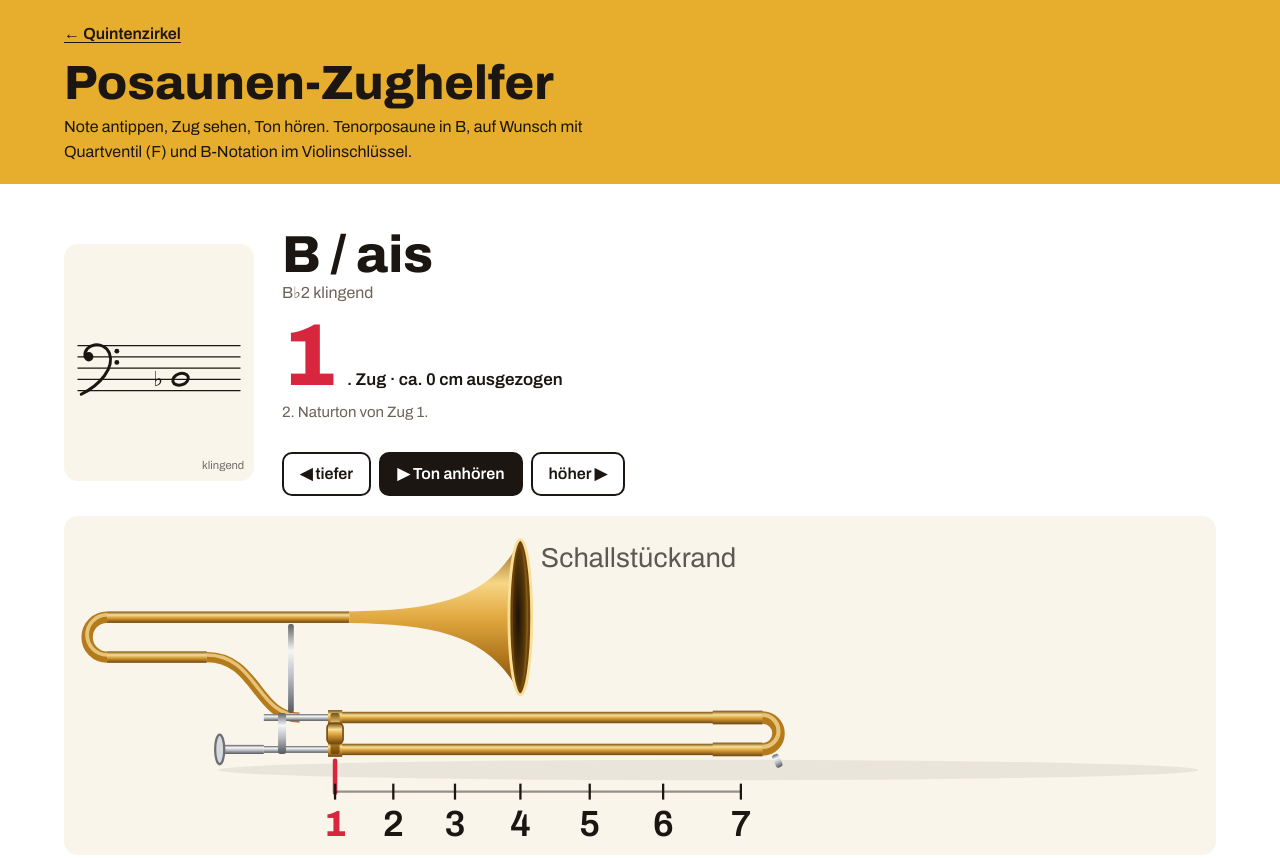
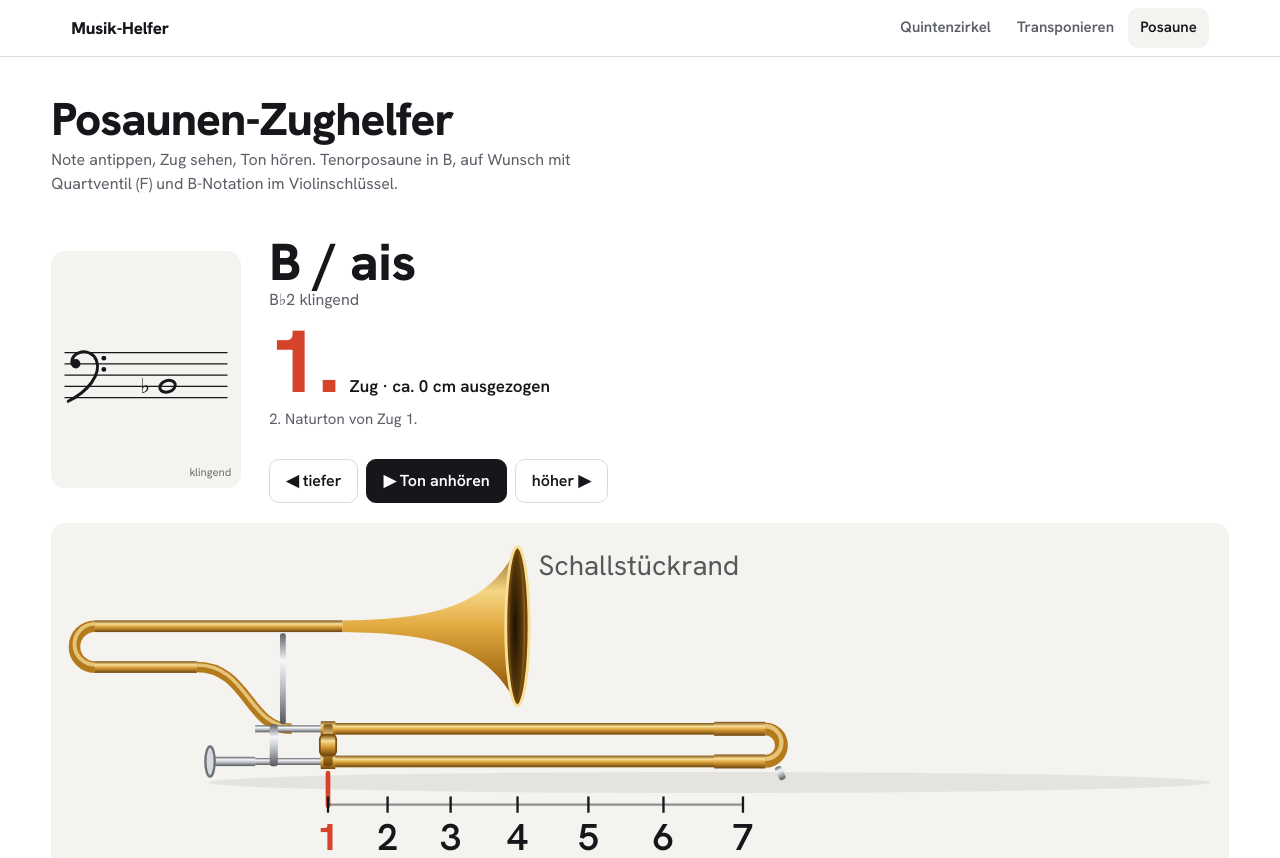
Before and after one commit to petrep-1/quintenzirkel-info, a plain HTML site: page posaune/index.html in a window 1280 px wide. Shown: the top 858 px of the page. Drawn offline with Linux system fonts and the light colour scheme.

Commit message:
Einheitliches Design: gemeinsame Farben, Schrift und Navigation für alle Seiten
Co-Authored-By: Claude Opus 5.5 <noreply@anthropic.com>
Claude-Session: https://claude.ai/code/session_016wk7deScgE2pJBYWU34eBR

```diff
--- /dev/null
+++ b/assets/site.css
@@ -0,0 +1,15 @@
+/* Gemeinsames Design aller Seiten: Farben, Schrift, Navigation */
+:root{color-scheme:light dark;--bg:light-dark(#ffffff,#121419);--ink:light-dark(#16171b,#ecebe6);--mute:light-dark(#5b5e66,#a2a5ad);
+--line:light-dark(#dcdad4,#2f323a);--soft:light-dark(#f4f3ef,#1b1e24);--acc:light-dark(#d4432a,#ff7d61);--accbg:light-dark(#fbebe7,#3a211b);
+--flat:light-dark(#2b5bd6,#7ea4ff)}
+:root[data-theme=light]{color-scheme:light}:root[data-theme=dark]{color-scheme:dark}
+body{font-family:"Hanken Grotesk",system-ui,sans-serif}
+.site-nav{position:sticky;top:0;z-index:20;background:color-mix(in srgb,var(--bg) 92%,transparent);-webkit-backdrop-filter:blur(8px);backdrop-filter:blur(8px);border-bottom:1px solid var(--line)}
+.site-nav .in{max-width:1240px;margin:0 auto;padding:0 max(4vw,14px);display:flex;align-items:center;gap:0 20px;min-height:56px}
+.site-nav .brand{font-weight:800;font-size:17px;letter-spacing:-.01em;color:var(--ink);text-decoration:none;margin-right:auto;white-space:nowrap}
+.site-nav .links{display:flex;gap:2px;overflow-x:auto;scrollbar-width:none}
+.site-nav .links a{flex:none;display:inline-flex;align-items:center;min-height:40px;padding:0 12px;border-radius:10px;color:var(--mute);font-weight:600;font-size:15px;text-decoration:none}
+.site-nav .links a:hover{color:var(--ink);background:var(--soft)}
+.site-nav .links a[aria-current=page]{color:var(--ink);background:var(--soft)}
+.site-nav a:focus-visible{outline:3px solid var(--acc);outline-offset:2px}
+@media(max-width:600px){.site-nav{position:static}.site-nav .in{flex-wrap:wrap;padding-top:8px}.site-nav .brand{width:100%;font-size:15px;color:var(--mute)}.site-nav .links{margin-inline:-12px;width:calc(100% + 24px)}}
--- a/posaune/index.html
+++ b/posaune/index.html
@@ -5,29 +5,26 @@
 <meta name="viewport" content="width=device-width,initial-scale=1">
 <title>Posaunen-Zughelfer</title>
 <link rel="preconnect" href="https://fonts.googleapis.com">
-<link href="https://fonts.googleapis.com/css2?family=Archivo:wght@400;600;800&display=swap" rel="stylesheet">
+<link href="https://fonts.googleapis.com/css2?family=Hanken+Grotesk:wght@400;600;800&display=swap" rel="stylesheet">
+<link rel="stylesheet" href="../assets/site.css">
 <style>
 /* VOICE: practical, warm practice-room companion; clear like a good method book
    IDEA: a printed brass fingering chart that comes alive — the slide itself moves
    PICTURE: large side-view of the trombone slide + bass staff, slide glides to the position
    COLOUR and TYPE: white / deep brown night, lacquer-brass yellow fields, signal red accent; Archivo 800 + Archivo
    LAYOUT: brass title band, instrument panel (staff | big position | slide), tabs: Zugtabelle, Naturtöne, Tonleitern, Quiz, Tipps */
-:root{color-scheme:light dark;--bg:light-dark(#ffffff,#17120c);--ink:light-dark(#1b1612,#f3ece2);--mut:light-dark(#6b6258,#b5a993);
---brass:light-dark(#e7ad2c,#3b2a08);--brassInk:light-dark(#1b1612,#f2c14e);--metal:light-dark(#c9921d,#d9a43a);--metal2:light-dark(#f6d27a,#8a6414);
---card:light-dark(#faf5ea,#211a11);--line:light-dark(#e6dccb,#3a3022);--acc:#d7263d;--ok:light-dark(#1f7a4a,#5fd39a)}
-:root[data-theme=light]{color-scheme:light}:root[data-theme=dark]{color-scheme:dark}
+:root{--mut:var(--mute);--card:var(--soft);--ok:light-dark(#1f7a4a,#5fd39a)}
 *{box-sizing:border-box;min-width:0}
-body{margin:0;background:var(--bg);color:var(--ink);font:16px/1.55 Archivo,system-ui,sans-serif;overflow-x:clip}
-.band{padding:clamp(20px,3.5vw,48px) max(5vw,16px)}
+body{margin:0;background:var(--bg);color:var(--ink);font:16px/1.55 "Hanken Grotesk",system-ui,sans-serif;overflow-x:clip}
+.band{padding:clamp(20px,3vw,44px) max(4vw,14px)}
 .wrap{max-width:1240px;margin:0 auto}
-header.band{background:var(--brass);color:var(--brassInk);padding-block:22px 20px}
-h1{font-weight:800;font-size:clamp(32px,5vw,48px);line-height:1.05;margin:0;text-wrap:balance}
-.back{display:inline-flex;align-items:center;min-height:44px;color:inherit;font-weight:600;text-underline-offset:3px;margin:-10px 0 2px}
-header p{margin:6px 0 0;max-width:62ch}
-h2{font-size:24px;line-height:1.15;margin:0 0 12px}
+header.band{padding-bottom:0}
+h1{font-weight:800;font-size:clamp(32px,4vw,46px);line-height:1.05;margin:0;letter-spacing:-.02em;text-wrap:balance}
+header p{margin:4px 0 0;max-width:62ch;color:var(--mute)}
+h2{font-size:21px;line-height:1.15;margin:0 0 12px;font-weight:800;letter-spacing:-.01em}
 button,select{font:inherit;color:inherit}
-.btn{min-height:44px;padding:0 16px;border-radius:10px;border:2px solid var(--ink);background:var(--bg);font-weight:600;cursor:pointer}
-.btn.pri{background:var(--ink);color:var(--bg)}
+.btn{min-height:44px;padding:0 16px;border-radius:10px;border:1.5px solid var(--line);background:var(--bg);font-weight:600;cursor:pointer}.btn:hover{border-color:var(--ink)}
+.btn.pri{background:var(--ink);color:var(--bg);border-color:var(--ink)}
 .btn:focus-visible,.chip:focus-visible,.tab:focus-visible,select:focus-visible,input:focus-visible{outline:3px solid var(--acc);outline-offset:2px}
 /* instrument panel */
 .panel{display:grid;grid-template-columns:minmax(0,190px) minmax(0,1fr);gap:20px 28px;align-items:center}
@@ -40,7 +37,7 @@ button,select{font:inherit;color:inherit}
 .big span{font-size:17px;font-weight:600}
 .hint{margin:6px 0 0;color:var(--mut);font-size:15px}
 .chips{display:flex;flex-wrap:wrap;gap:8px;margin-top:12px}
-.chip{min-height:44px;min-width:44px;padding:4px 12px;border-radius:10px;border:2px solid var(--line);background:var(--card);cursor:pointer;font-weight:600;display:inline-flex;align-items:center;gap:6px}
+.chip{min-height:44px;min-width:44px;padding:4px 12px;border-radius:10px;border:1.5px solid var(--line);background:var(--card);cursor:pointer;font-weight:600;display:inline-flex;align-items:center;gap:6px}
 .chip.on{border-color:var(--acc);box-shadow:inset 0 0 0 1px var(--acc)}
 .chip small{font-weight:400;color:var(--mut);font-size:13px}
 .chip.t{border-style:dashed}
@@ -51,7 +48,7 @@ button,select{font:inherit;color:inherit}
 .opts label{display:flex;align-items:center;gap:8px;min-height:44px;cursor:pointer}
 .opts input{width:20px;height:20px;accent-color:var(--acc)}
 /* tabs */
-nav.tabs{display:flex;gap:6px;overflow-x:auto;border-bottom:2px solid var(--line);padding:0 max(5vw,16px)}
+nav.tabs{max-width:1240px;margin:0 auto;display:flex;gap:6px;overflow-x:auto;border-bottom:2px solid var(--line);padding:0 max(5vw,16px)}
 .tab{flex:none;min-height:48px;padding:0 14px;border:0;background:none;font-weight:600;color:var(--mut);cursor:pointer;border-bottom:4px solid transparent;margin-bottom:-2px}
 .tab[aria-selected=true]{color:var(--ink);border-bottom-color:var(--acc)}
 section[hidden]{display:none}
@@ -83,8 +80,8 @@ td .alt{display:inline-block;margin-right:8px;font-weight:600;white-space:nowrap
 </style>
 </head>
 <body>
+<nav class="site-nav" aria-label="Seiten"><div class="in"><a class="brand" href="../">Musik-Helfer</a><div class="links"><a href=".././">Quintenzirkel</a><a href="../transponieren/">Transponieren</a><a href="../posaune/" aria-current="page">Posaune</a></div></div></nav>
 <header class="band"><div class="wrap">
-<a class="back" href="../">← Quintenzirkel</a>
 <h1>Posaunen-Zughelfer</h1>
 <p>Note antippen, Zug sehen, Ton hören. Tenorposaune in B, auf Wunsch mit Quartventil (F) und B-Notation im Violinschlüssel.</p>
 </div></header>
@@ -295,8 +292,8 @@ function show(m,chosen){S.cur=m;store.set('cur',m);const o=opts(m),v=S.valve?vop
   $('nm').textContent=gname(m)+(ALTN[m%12]?' / '+ALTN[m%12].toLowerCase():'');
   $('sci').textContent=sci(m)+' klingend'+(S.treble?' · notiert als '+gname(m+14)+' (Violinschlüssel B)':'');
   if(!c){$('pos').textContent='–';$('posTxt').textContent='ohne Quartventil nicht spielbar';$('hint').textContent='';$('alts').innerHTML='';return}
-  $('pos').textContent=c.t?tLabel(c):c.p;
-  $('posTxt').textContent=(c.t?'mit Quartventil':'. Zug')+` · ca. ${Math.round(ext(c.vis))} cm ausgezogen`;
+  $('pos').textContent=c.t?tLabel(c):c.p+'.';
+  $('posTxt').textContent=(c.t?'mit Quartventil':'Zug')+` · ca. ${Math.round(ext(c.vis))} cm ausgezogen`;
   $('hint').textContent=hintFor(c);
   $('alts').innerHTML=all.length>1?all.map((x,i)=>`<button class="chip${x===c?' on':''}${x.t?' t':''}" data-i="${i}">${x.t?tLabel(x):x.p}${mark(x)}<small>${x.n}. NT</small></button>`).join(''):'';
   $('alts').onclick=e=>{const b=e.target.closest('.chip');if(b){show(m,all[+b.dataset.i]);tone(m)}};
```
Also changed, not shown: index.html (+3 -2 lines), transponieren/index.html (+16 -17 lines).
